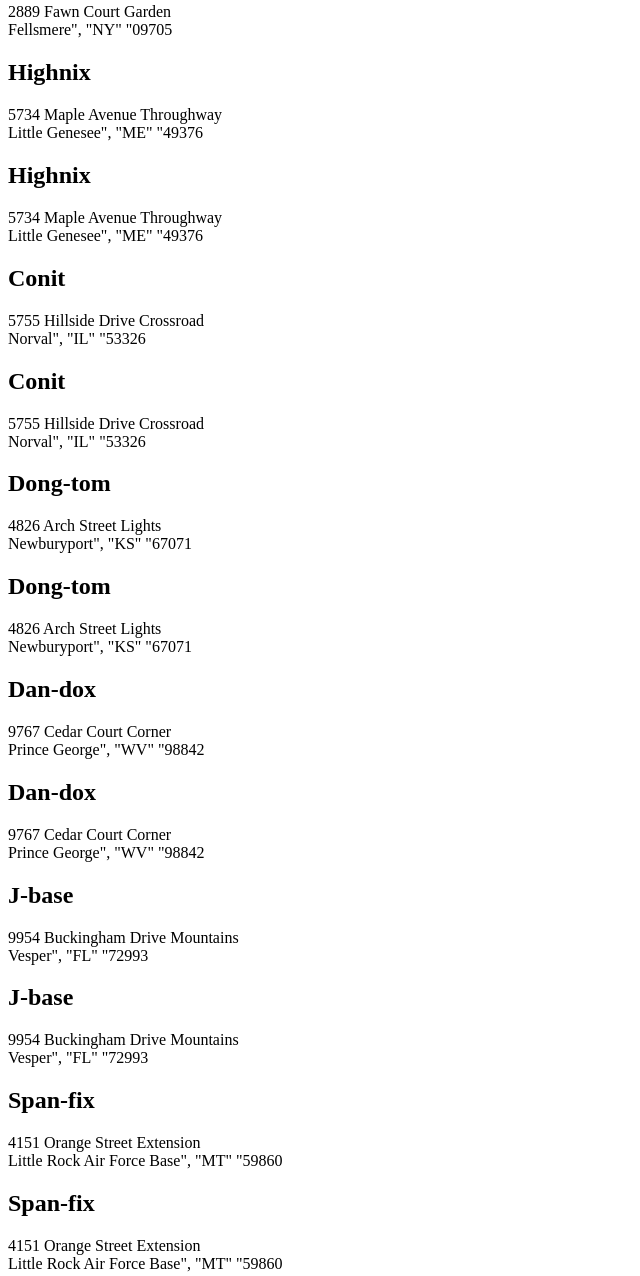
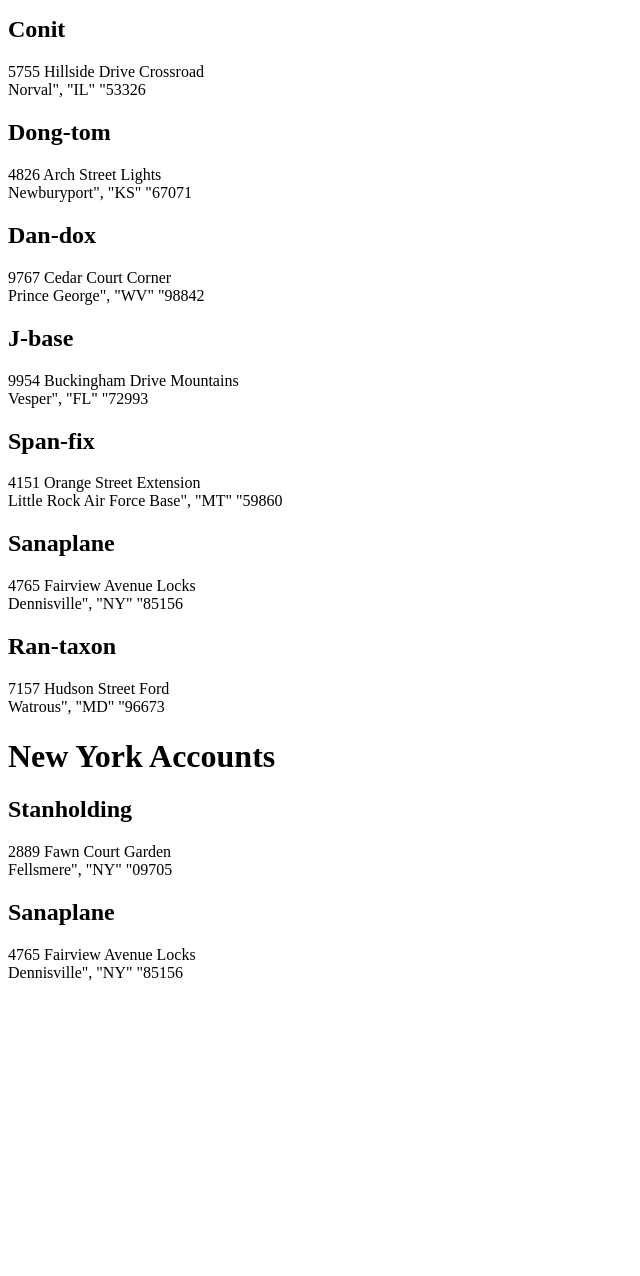
Before and after one commit to Rhowie86/dotard-simbleton, a plain HTML site: page index.html in a window 1280 px wide. Shown: the part 372-1648 px from the top of the page, without its empty margins (0-640 px from the left). After the commit the page ends 1370 px from the top, so only its background shows below. Drawn offline with Linux system fonts and the light colour scheme.

Commit message:
new york stuff

```diff
--- a/index.html
+++ b/index.html
@@ -6,10 +6,17 @@
     <title>Document</title>
 </head>
 <body>
-    <main class = "container">
+    <div class = "container">
+            <h1 class = "all-accounts">All Accounts</h1>
+    </div>
+    <div class= "newYork">
+        <h1 class = "ny-accounts">New York Accounts</h1>
+    </div>
 
 
-    </main>
+
+
+
 
 
 
--- a/scripts/Business.js
+++ b/scripts/Business.js
@@ -4,12 +4,13 @@ export const business = (businessObject) => {
         <h2 class = "business-name">${businessObject.companyName}</h2>
         <p class = "business-address">${businessObject.addressFullStreet}<br>
             ${businessObject.addressCity}", "${businessObject.addressStateCode}" "${businessObject.addressZipCode}</p>
-    </article>
-
-    <article class="businessList--newYork">
-    <h2 class = "business-name">${businessObject.companyName}</h2>
-    <p class = "business-address">${businessObject.addressFullStreet}<br>
-        ${businessObject.addressCity}", "${businessObject.addressStateCode}" "${businessObject.addressZipCode}</p>
+    </article> `
+}
+export const nyBusiness = (nyObject) => {
+   ` <article class="businessList--newYork">
+    <h2 class = "business-name">${nyObject.companyName}</h2>
+    <p class = "business-address">${nyObject.addressFullStreet}<br>
+        ${nyObject.addressCity}", "${nyObject.addressStateCode}" "${nyObject.addressZipCode}</p>
      </article>
     `
 }
--- a/scripts/BusinessList.js
+++ b/scripts/BusinessList.js
@@ -15,10 +15,14 @@ export const businessList = () => {
 
 
 export const newYorkList = () => {
-        const contentElement = document.querySelector(".container")
+        const contentElement = document.querySelector(".newYork")
         const allBusinesses = useBusiness()
 
-    // (businessObject) => {
-        allBusinesses.filter((businessOject) =>  { businessObject.addressStateCode === "NY" ?  contentElement.innerHTML += business(businessObject) : false
-        })
+        const nyBusinesses = allBusinesses.filter(business => business.addressStateCode === "NY")
+        // console.log("testing testing", nyBusinesses)
+        nyBusinesses.forEach(
+            (nyObject) => {
+                contentElement.innerHTML += business(nyObject)
+            }
+        )
 }
```
